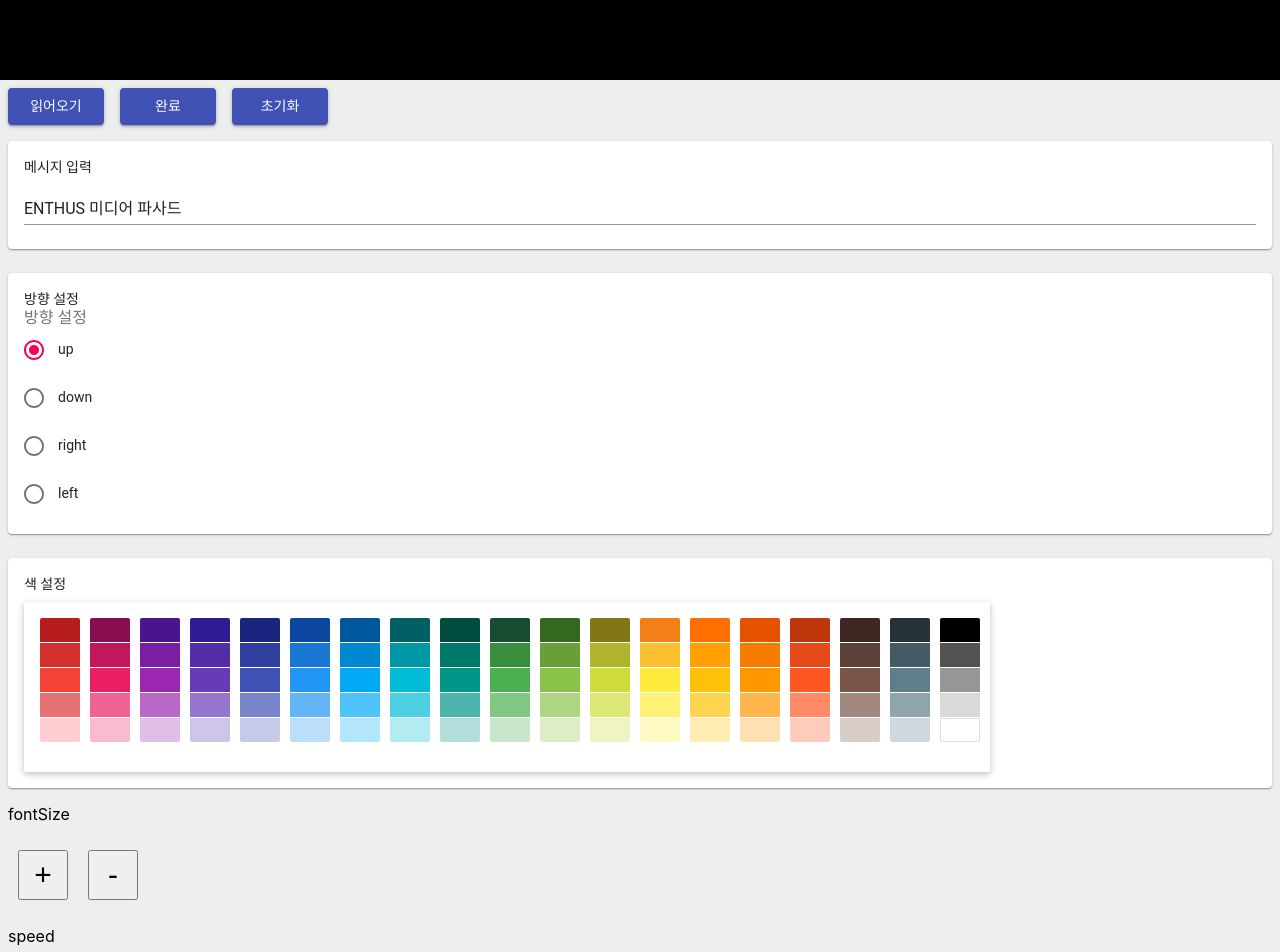
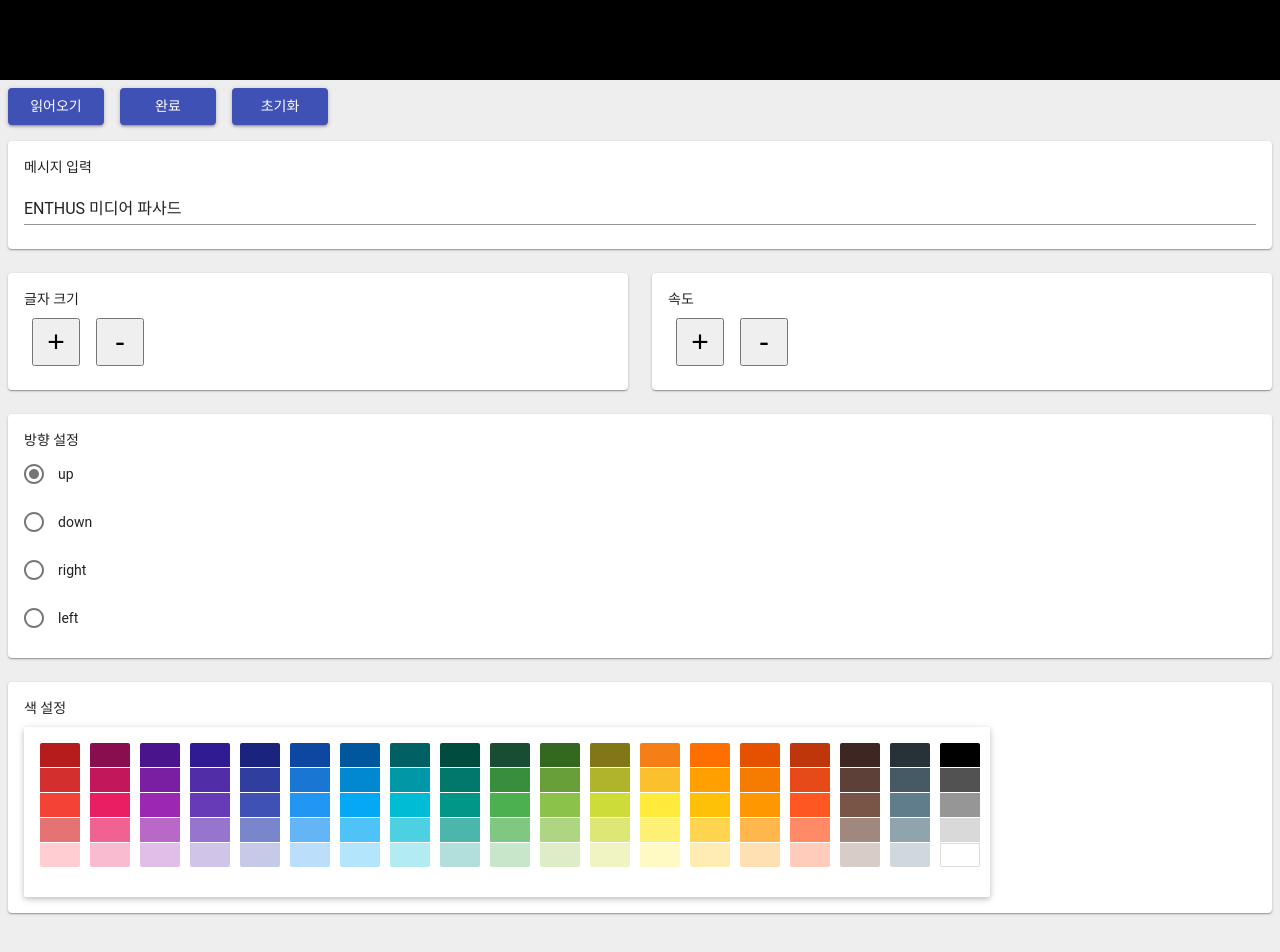
Before and after one commit to enthusapp/esign, a React (Create React App) app: page / in a window 1280 px wide. Shown: the top 952 px of the page. After the commit the page ends 925 px from the top, so only its background shows below. Built offline with nearby package versions, Linux system fonts and the light colour scheme.

Commit message:
design optimization

```diff
--- a/src/App.js
+++ b/src/App.js
@@ -89,6 +89,7 @@
 
   getIncButtunList = () => [
     {
+      label: '글자 크기',
       name: 'fontSize',
       increase: (fontSize) => {
         let r = 100;
@@ -114,6 +115,7 @@
       },
     },
     {
+      label: '속도',
       name: 'speed',
       increase: speed => (speed > 2 ? speed - 1 : 1),
       decrease: speed => (speed < 100 - 1 ? speed + 1 : 100),
@@ -275,13 +277,19 @@
       playerProps[name] = btState;
     });
 
-    const IncButtonComponents = this.getIncButtunList().map(bt => (<IncButton
-      key={bt.name}
-      name={bt.name}
-      className={bt.name}
-      increase={App.prototype[`${bt.name}Inc`]}
-      decrease={App.prototype[`${bt.name}Dec`]}
-    />
+    const IncButtonComponents = this.getIncButtunList().map(bt => (
+      <Grid item xs={6} key={bt.name}>
+        <Paper elevation={1} style={{ padding: '1rem' }}>
+          <Typography component="p">
+            {bt.label}
+          </Typography>
+          <IncButton
+            className={bt.name}
+            increase={App.prototype[`${bt.name}Inc`]}
+            decrease={App.prototype[`${bt.name}Dec`]}
+          />
+        </Paper>
+      </Grid>
     ));
 
     return (
@@ -315,11 +323,7 @@
         {this.isPlayerMode() ? (<></>) : (
           <div
             className="InputWrap"
-            style={{
-              backgroundColor: '#eeeeee',
-              zIndex: 1,
-              padding: '0.5rem',
-            }}
+            style={{ zIndex: 1, padding: '0.5rem' }}
           >
             <Grid container spacing={24} justify="center">
               <Grid item xs={12}>
@@ -336,13 +340,13 @@
                   />
                 </Paper>
               </Grid>
-              <Grid item xs={12}>
+              {IncButtonComponents}
+              <Grid item xs>
                 <Paper elevation={1} style={{ padding: '1rem' }}>
                   <Typography component="p">
                     방향 설정
                   </Typography>
                   <DirectionButton
-                    name="방향 설정"
                     keys={Object.keys(this.getAnimationList())}
                     direction={direction}
                     handleChange={this.directionChange}
@@ -365,7 +369,6 @@
                 </Paper>
               </Grid>
             </Grid>
-            {IncButtonComponents}
           </div>)}
       </div>
     );
--- a/src/components/DirectionButton.js
+++ b/src/components/DirectionButton.js
@@ -3,23 +3,25 @@
 import RadioGroup from '@material-ui/core/RadioGroup';
 import FormControlLabel from '@material-ui/core/FormControlLabel';
 import FormControl from '@material-ui/core/FormControl';
-import FormLabel from '@material-ui/core/FormLabel';
 
 function DirectionButton(prop) {
   const {
-    name,
     keys,
     direction,
     handleChange,
   } = prop;
 
   const Radios = keys.map(el => (
-    <FormControlLabel key={el} value={el} control={<Radio />} label={el} />));
+    <FormControlLabel
+      key={el}
+      value={el}
+      control={<Radio color="default" />}
+      label={el}
+    />));
 
   return (
     <div>
       <FormControl component="fieldset">
-        <FormLabel component="legend" className="name">{name}</FormLabel>
         <RadioGroup
           value={direction}
           onChange={handleChange}
--- a/src/components/IncButton.js
+++ b/src/components/IncButton.js
@@ -2,21 +2,19 @@
 
 function IncButton(prop) {
   const {
-    name,
     increase,
     decrease,
   } = prop;
 
   const buttonStyle = {
-    height: '50px',
-    width: '50px',
-    margin: '10px',
+    height: '3rem',
+    width: '3rem',
+    margin: '0.5rem',
     fontSize: '30px',
   };
 
   return (
     <div>
-      <p className="name">{name}</p>
       <button
         className="btIncFontSize"
         type="button"
--- a/src/index.css
+++ b/src/index.css
@@ -6,6 +6,7 @@
     sans-serif;
   -webkit-font-smoothing: antialiased;
   -moz-osx-font-smoothing: grayscale;
+  background-color: #eeeeee;
 }
 
 code {
```
Also changed, not shown: 1 other file (tests, documents, lock files or other folders).
